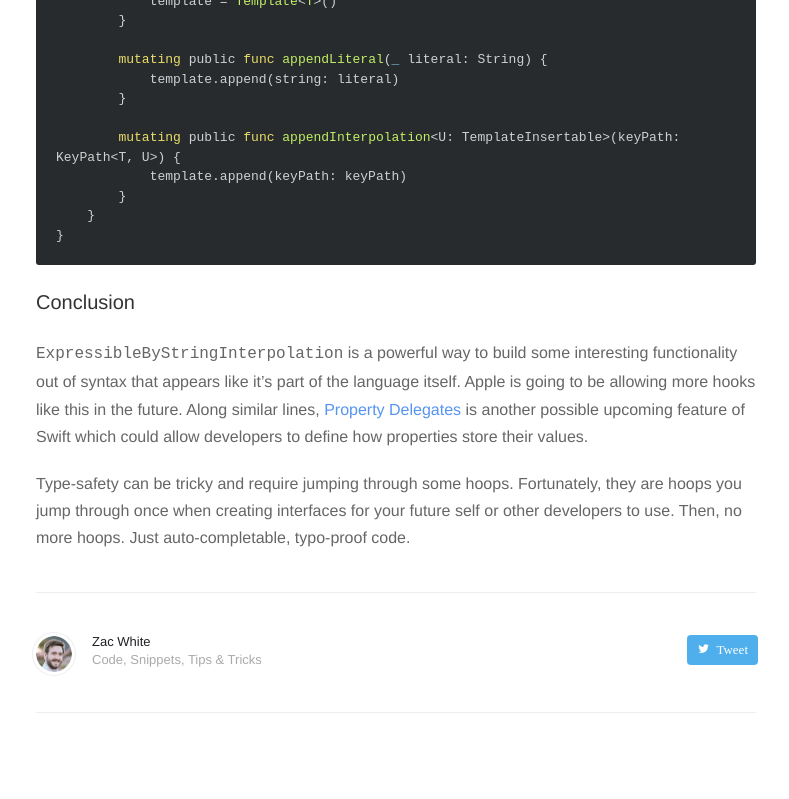
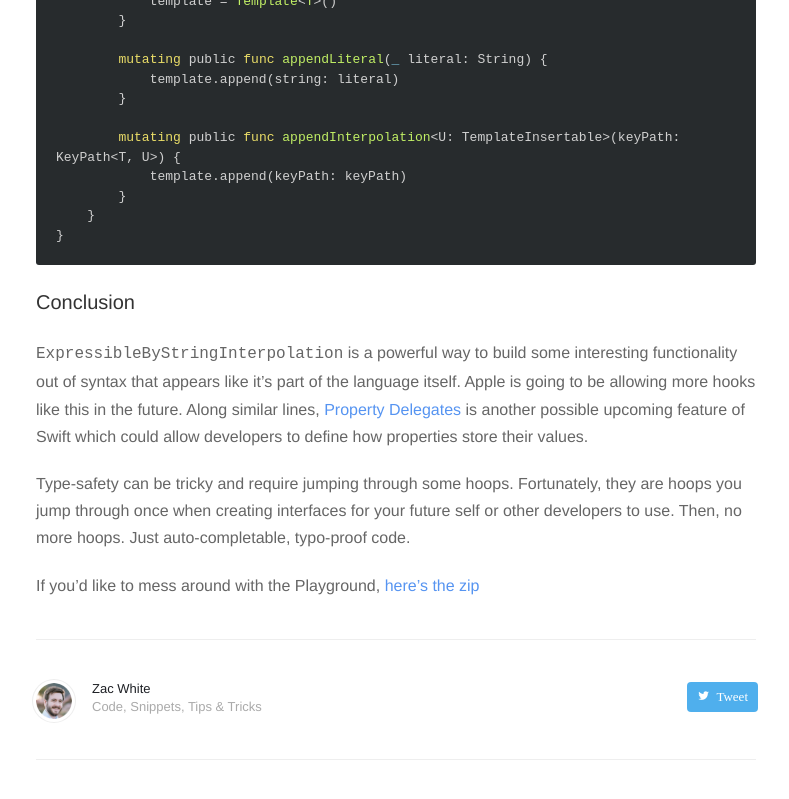
Before and after one commit to zac/zacwhite.com, a Jekyll site: the page built from _posts/2019-05-13-template-swift.md, in a window 1280 px wide and 900 px high, scrolled down 3781 px. Shown: the top 799 px of the window, without its empty margins (244-1033 px from the left). Built offline with Jekyll 4.4.1, drawn with Linux system fonts in a browser that asks for light colours; nearby versions of some CDN libraries.

Commit message:
Added a file download

```diff
--- a/_posts/2019-05-13-template-swift.md
+++ b/_posts/2019-05-13-template-swift.md
@@ -146,3 +146,7 @@ extension Template: ExpressibleByStringInterpolation {
 `ExpressibleByStringInterpolation` is a powerful way to build some interesting functionality out of syntax that appears like it's part of the language itself. Apple is going to be allowing more hooks like this in the future. Along similar lines, [Property Delegates](https://github.com/apple/swift-evolution/blob/master/proposals/0258-property-delegates.md) is another possible upcoming feature of Swift which could allow developers to define how properties store their values.
 
 Type-safety can be tricky and require jumping through some hoops. Fortunately, they are hoops you jump through once when creating interfaces for your future self or other developers to use. Then, no more hoops. Just auto-completable, typo-proof code.
+
+If you'd like to mess around with the Playground, [here's the zip][1]
+
+[1]:{{ site.url }}/files/Template.playground.zip
```
Also changed, not shown: 1 other file.
